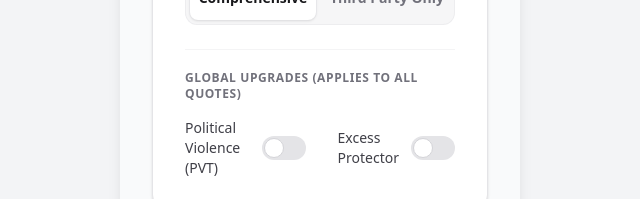
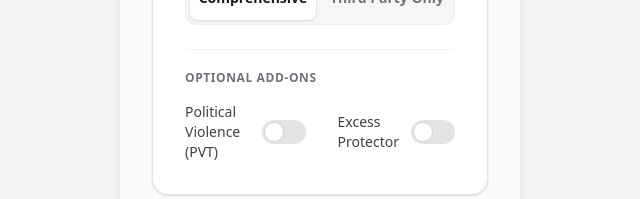
Before and after one commit to Caleb-Kiune/bimaswift, a Next.js app: page / in a window 1280 px wide. Shown: the part 493-692 px from the top of the page, without its empty margins (320-960 px from the left). Built offline with nearby package versions, Linux system fonts and the light colour scheme; no server answers.

Commit message:
refactor: Rename "Upgrades" to "Add-Ons" in quote marketplace and form components.

```diff
--- a/components/QuoteForm.tsx
+++ b/components/QuoteForm.tsx
@@ -46,7 +46,7 @@ export default function QuoteForm() {
           {displayedCoverType === "COMPREHENSIVE" && (
             <div className="pt-5 border-t border-zinc-100">
               <h4 className="text-xs font-bold text-zinc-500 uppercase tracking-wider mb-4">
-                Global Upgrades (Applies to all quotes)
+                Optional Add-Ons
               </h4>
               <div className="flex flex-col sm:flex-row gap-4 sm:gap-8">
                 {/* PVT Toggle */}
--- a/components/QuoteMarketplace.tsx
+++ b/components/QuoteMarketplace.tsx
@@ -355,7 +355,7 @@ export default function QuoteMarketplace({
                     specialtyRiders.length > 0 && (
                       <div className="mt-4 pt-4 border-t border-zinc-200 bg-zinc-50 rounded-xl p-4">
                         <h5 className="text-xs font-bold text-zinc-800 uppercase tracking-wider mb-4">
-                          Optional {comp.insurerName} Upgrades
+                          Optional Add-Ons
                         </h5>
                         <div className="space-y-5">
                           {specialtyRiders.map((rider) => {
```
